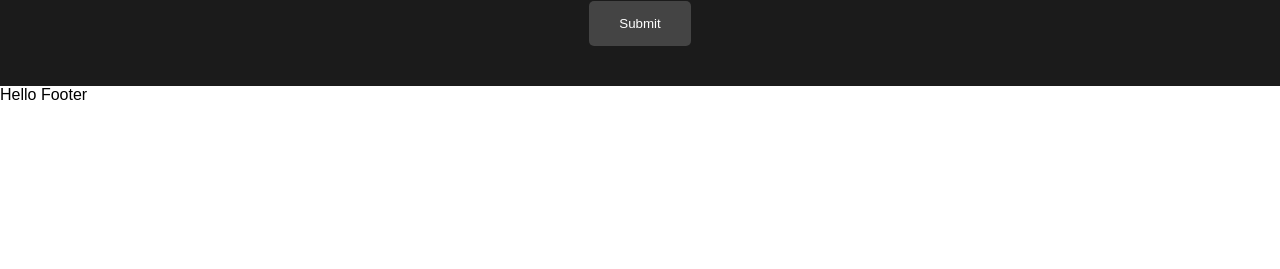
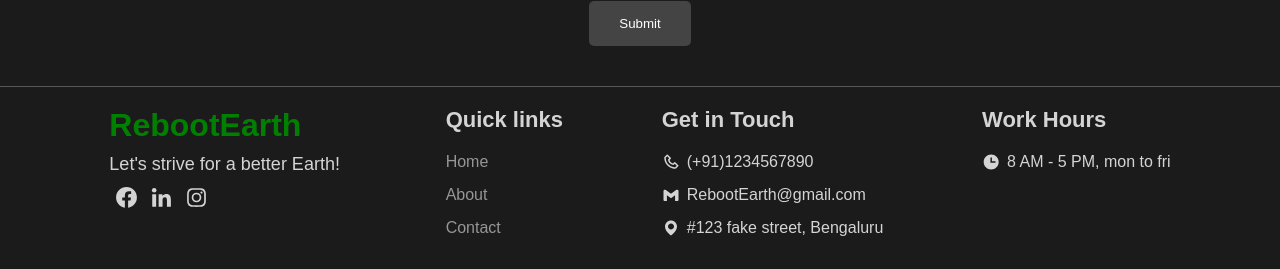
Before and after one commit to k-keshav-aggarwal/E-Waste-Management, a React (Vite) app in the folder e-management/: page / in a window 1280 px wide. Shown: the part 1050-1319 px from the top of the page. Before the commit the page ends 1154 px from the top, so only its background shows below. Built offline with nearby package versions, Linux system fonts and the light colour scheme.

Commit message:
footer done

```diff
--- /dev/null
+++ b/e-management/components/Footer/Footer.css
@@ -0,0 +1,106 @@
+footer {
+    display: flex;
+    width: 100%;
+    padding: 20px 60px;
+    justify-content: space-around;
+    color: rgb(212, 212, 212);
+    background-color: rgb(27, 27, 27);
+    border-top: 1px solid rgba(255, 255, 255, 0.267);
+}
+
+/* links and brand logo styles */
+.footer-logo h1 {
+    font-size: 32px;
+    margin-bottom: 10px;
+    color: green;
+}
+
+.footer-logo p {
+    margin-bottom: 10px;
+}
+
+.footer-logo .social-links a {
+    color: rgb(212, 212, 212);
+    font-size: 25px;
+    margin: 0 5px;
+    transition: color 0.6s;
+}
+
+.social-links a.facebook:hover {
+    color: #368cfc;
+}
+
+.social-links a.linkedIn:hover {
+    color: #0077B5;
+}
+
+.social-links a.instagram:hover {
+    color: #E4405F;
+}
+
+/* heading styles */
+footer h3 {
+    font-size: 22px;
+    margin-bottom: 20px;
+}
+
+/* footer nav links */
+.footer-nav-links .nav-links-2 ul {
+    list-style: none;
+}
+
+.footer-nav-links .nav-links-2 ul li {
+    padding-bottom: 15px;
+}
+
+.footer-nav-links .nav-links-2 a {
+    text-decoration: none;
+    color: rgb(151, 150, 150);
+    transition: color 0.2s;
+}
+
+.footer-nav-links .nav-links-2 a:hover {
+    color: white;
+}
+
+/* contact styles */
+.footer-contact-details {
+    color: rgb(212, 212, 212);
+}
+
+.footer-logo {
+    font-size: 18px;
+    margin-right: 7px;
+}
+
+.phone-1,
+.email-1,
+.address-1 {
+    display: flex;
+    align-items: center;
+    padding-bottom: 15px;
+}
+
+/* responsive styles */
+@media (max-width: 1200px) {
+    footer {
+        padding: 20px 10px;
+    }
+}
+
+@media (max-width: 900px) {
+    footer {
+        flex-direction: column;
+        align-items: center;
+        gap: 40px;
+    }
+
+    .footer-logo,
+    .footer-nav-links,
+    .footer-contact-details,
+    .working-hours {
+        display: flex;
+        flex-direction: column;
+        align-items: center;
+    }
+}
--- a/e-management/components/Footer/Footer.jsx
+++ b/e-management/components/Footer/Footer.jsx
@@ -1,8 +1,45 @@
-import React from 'react'
+import { BiLogoFacebookCircle, BiLogoLinkedin,
+         BiLogoInstagram, BiPhone, BiLogoGmail,
+         BiSolidMap, BiSolidTime   } from "react-icons/bi"
+import "./Footer.css"
 
 const Footer = () => {
   return (
-    <div>Hello Footer</div>
+    <footer>
+          <div className="footer-logo">
+            <h1>RebootEarth</h1>
+            <p>Let&apos;s strive for a better Earth!</p>
+            <div className="social-links">
+              <a className="facebook" href="https://www.facebook.com/" target="_blank"><BiLogoFacebookCircle /></a>
+              <a className="linkedIn" href="https://www.linkedin.com/" target="_blank"><BiLogoLinkedin /></a>
+              <a className="instagram" href="https://instagram.com/" target="_blank"><BiLogoInstagram/></a>
+            </div>
+          </div>
+
+          <div className="footer-nav-links">
+            <h3>Quick links</h3>
+            <nav className="nav-links-2">
+              <ul className="link-style">
+                <li><a href="">Home</a></li>
+                <li><a href="">About</a></li>
+                <li><a href="">Contact</a></li>
+              </ul>
+            </nav>
+          </div>
+
+          <div className="footer-contact-details">
+            <h3>Get in Touch</h3>
+
+            <div  className="phone-1"><BiPhone className="footer-logo"/>(+91)1234567890</div>
+            <div  className="email-1"><BiLogoGmail className="footer-logo"/>RebootEarth@gmail.com</div>
+            <div  className="address-1"><BiSolidMap className="footer-logo"/>#123 fake street, Bengaluru</div>
+          </div>
+
+          <div className="working-hours">
+            <h3>Work Hours</h3>
+            <div style={{display: "flex", alignItems: "center"}}><BiSolidTime  className="footer-logo"/>8 AM - 5 PM, mon to fri</div>
+          </div>
+    </footer>
   )
 }
 
```
